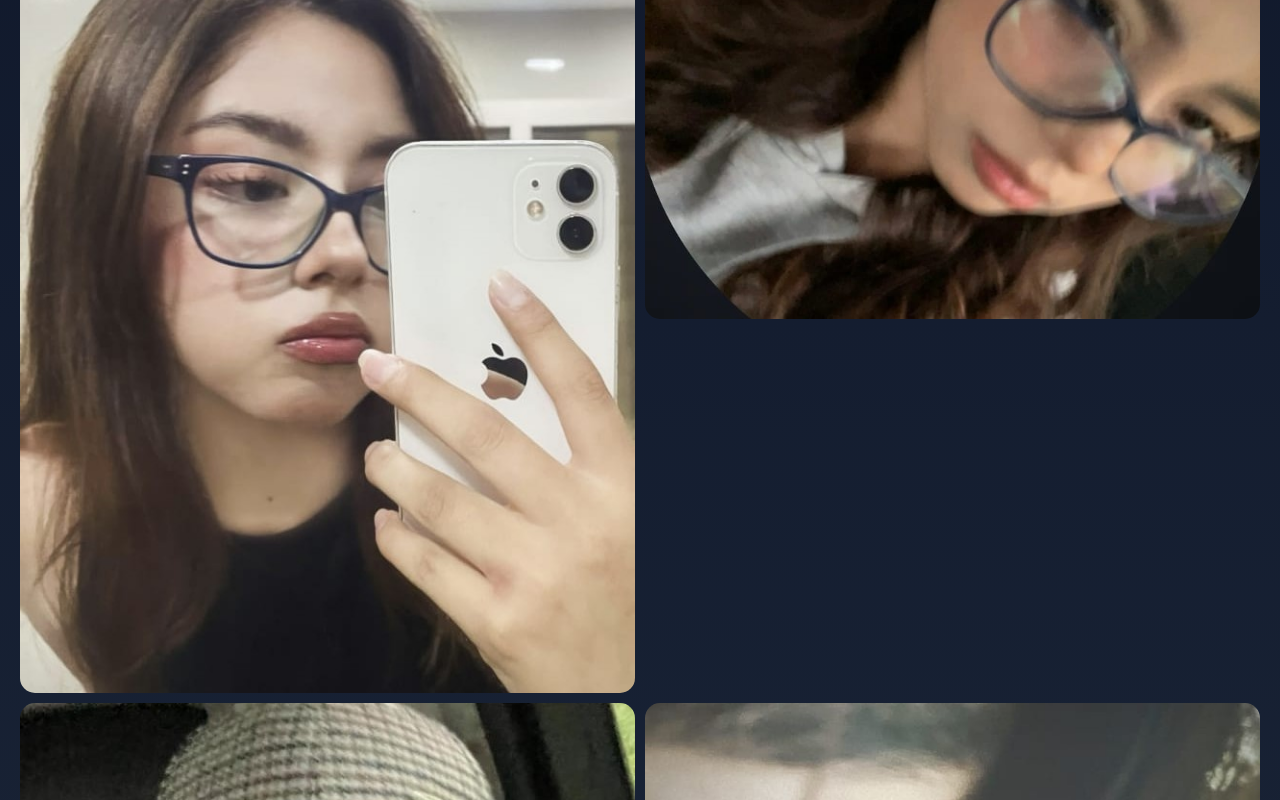
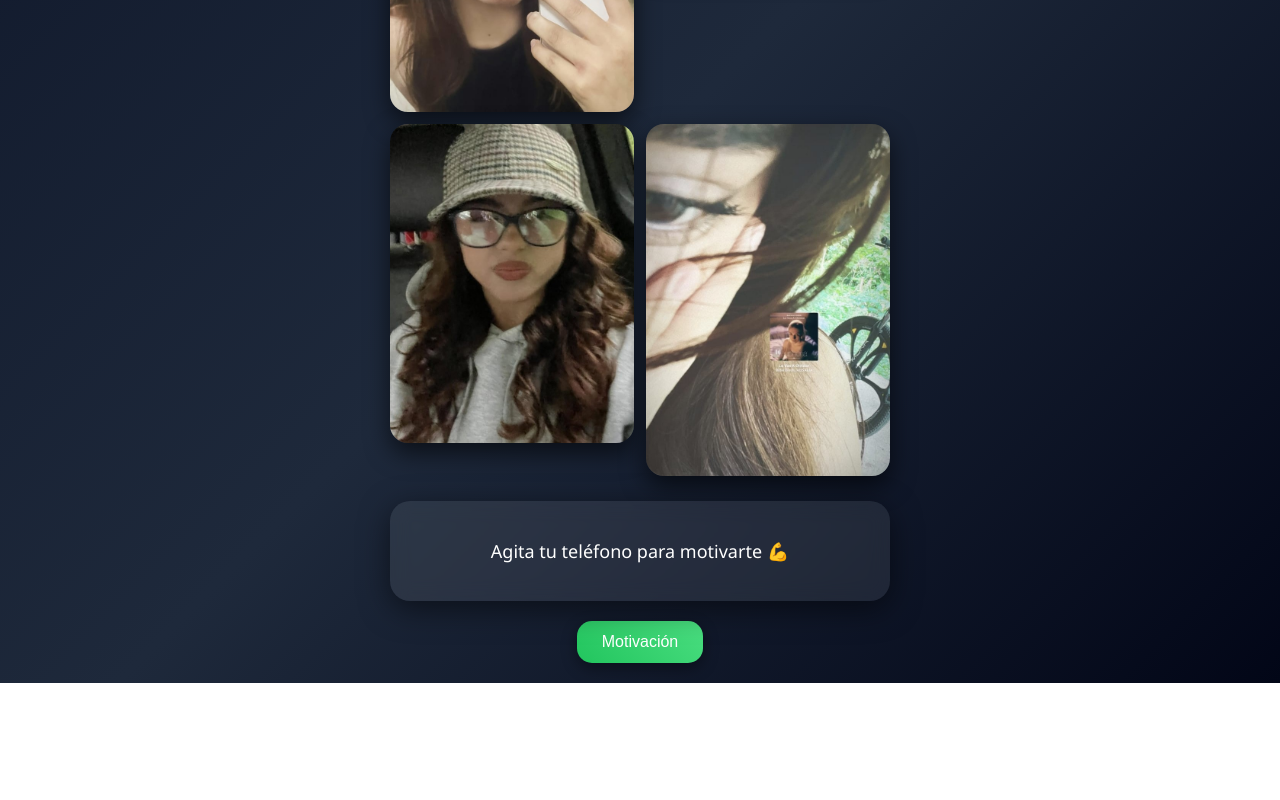
Before and after one commit to Fran2311/mi-pagina-motivacional, a plain HTML site: page index.html in a window 1280 px wide. Shown: the part 360-1160 px from the top of the page. After the commit the page ends 1043 px from the top, so only its background shows below. Drawn offline with Linux system fonts and the light colour scheme.

Commit message:
Update style.css

```diff
--- a/style.css
+++ b/style.css
@@ -1,29 +1,63 @@
 body {
   margin: 0;
-  font-family: Arial, sans-serif;
-  background: linear-gradient(to bottom, #0f172a, #1e293b);
+  font-family: 'Segoe UI', sans-serif;
+  background: linear-gradient(135deg, #0f172a, #1e293b, #020617);
   color: white;
+}
+
+.container {
+  max-width: 500px;
+  margin: auto;
   text-align: center;
+  padding: 20px;
 }
 
 h1 {
-  margin-top: 20px;
+  font-size: 26px;
+  margin-bottom: 20px;
 }
 
 .gallery {
   display: grid;
   grid-template-columns: repeat(2, 1fr);
-  gap: 10px;
-  padding: 20px;
+  gap: 12px;
 }
 
 .gallery img {
   width: 100%;
-  border-radius: 15px;
+  border-radius: 18px;
+  box-shadow: 0 10px 25px rgba(0,0,0,0.6);
+  transition: transform 0.3s ease;
 }
 
-.message {
-  margin: 20px;
-  padding: 15px;
-  background: rgba(255,255,255,0.1);
+.gallery img:hover {
+  transform: scale(1.05);
+}
+
+.card {
+  margin-top: 25px;
+  padding: 20px;
+  border-radius: 20px;
+  background: rgba(255,255,255,0.08);
+  backdrop-filter: blur(10px);
+  box-shadow: 0 8px 30px rgba(0,0,0,0.5);
+  font-size: 18px;
+  transition: opacity 0.3s;
+}
+
+button {
+  margin-top: 20px;
+  padding: 12px 25px;
+  border: none;
   border-radius: 15px;
+  background: linear-gradient(45deg, #22c55e, #4ade80);
+  color: white;
+  font-size: 16px;
+  cursor: pointer;
+  box-shadow: 0 5px 15px rgba(0,0,0,0.4);
+  transition: transform 0.2s;
+}
+
+button:hover {
+  transform: scale(1.05);
+}
```
